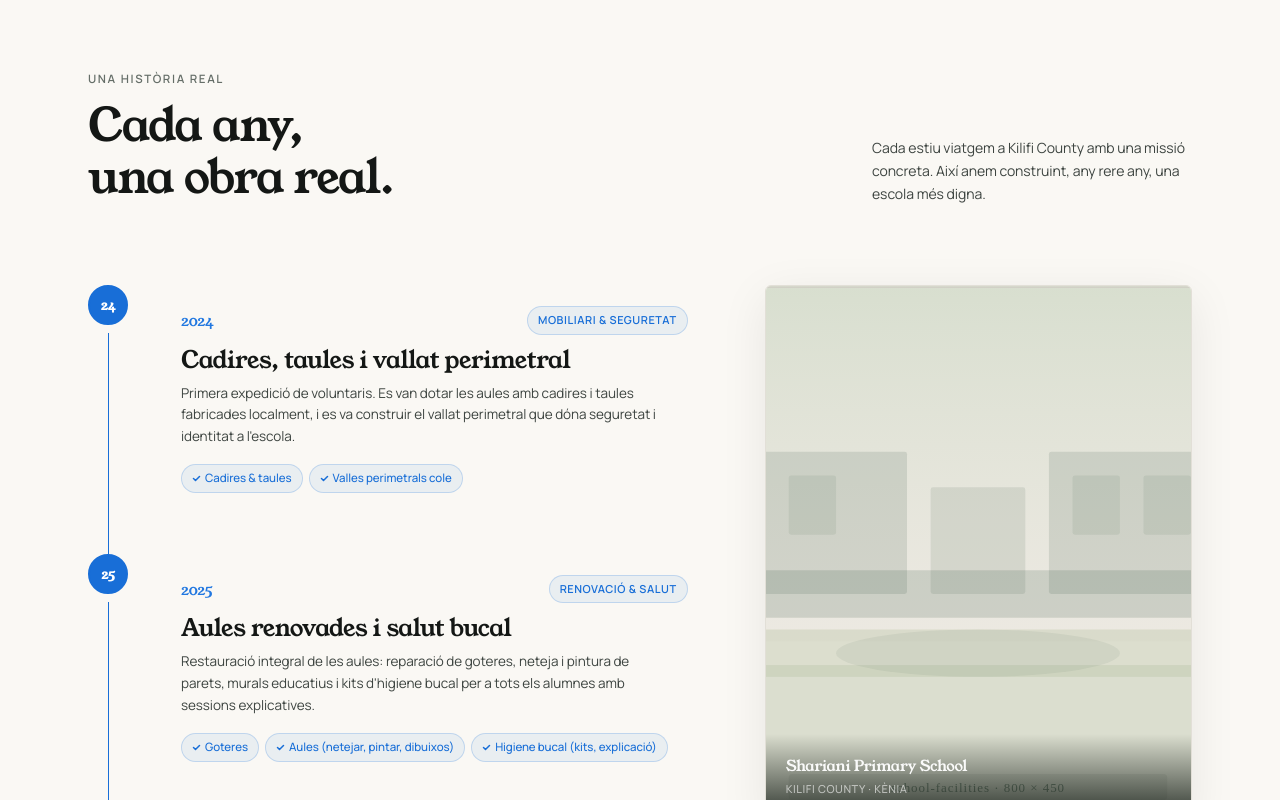
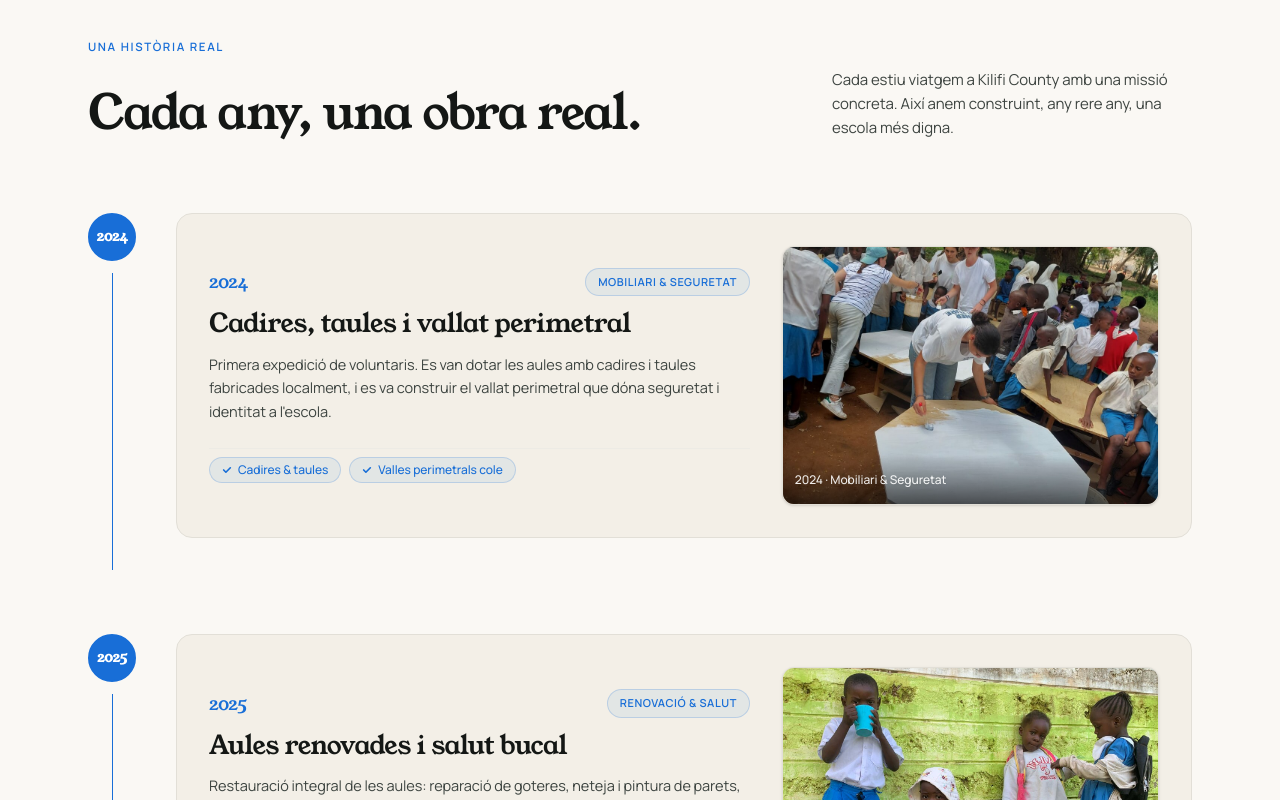
Before and after one commit to carlamosi/shariani-web, a Next.js app: page /obra-real in a window 1280 px wide. Shown: the part 540-1340 px from the top of the page. Built offline with nearby package versions, Linux system fonts and the light colour scheme.

Commit message:
refactor: enrich /obra-real timeline with integrated photography, eliminate AI-slop card styling in Impact section, and keep Home lightweight

```diff
--- a/src/app/page.tsx
+++ b/src/app/page.tsx
@@ -1,7 +1,6 @@
 import { Navbar } from '@/components/layout/Navbar';
 import { Hero } from '@/components/sections/Hero';
 import { Story } from '@/components/sections/Story';
-import { Project } from '@/components/sections/Project';
 import { ImprovementsTeaser } from '@/components/sections/ImprovementsTeaser';
 import { MediaStrip } from '@/components/sections/MediaStrip';
 import { Impact } from '@/components/sections/Impact';
@@ -18,7 +17,6 @@ export default function Home() {
       <main>
         <Hero />
         <Story />
-        <Project />
         <ImprovementsTeaser />
         <MediaStrip />
         <Impact />
--- a/src/components/sections/Improvements.tsx
+++ b/src/components/sections/Improvements.tsx
@@ -15,13 +15,51 @@ interface YearProject {
   tag: string;
   state: YearState;
   items: string[];
+  image: { src: string; alt: string };
 }
 
-const PROJECTS_DATA: { year: string; state: YearState; items: string[] }[] = [
-  { year: '2024', state: 'done', items: ['Cadires & taules', 'Valles perimetrals cole'] },
-  { year: '2025', state: 'done', items: ['Goteres', 'Aules (netejar, pintar, dibuixos)', 'Higiene bucal (kits, explicació)'] },
-  { year: '2026', state: 'active', items: ['300 faldilles', 'Pintar entrada / mural cole', 'Reformes sala profes'] },
-  { year: '2027', state: 'future', items: ['Lavabos', 'Biblio', 'Basura', 'Lab'] },
+const PROJECTS_DATA: {
+  year: string;
+  state: YearState;
+  items: string[];
+  image: { src: string; alt: string };
+}[] = [
+  {
+    year: '2024',
+    state: 'done',
+    items: ['Cadires & taules', 'Valles perimetrals cole'],
+    image: {
+      src: images.fase1_1.src,
+      alt: 'Aules condicionades i mobiliari nou a Shariani (2024)',
+    },
+  },
+  {
+    year: '2025',
+    state: 'done',
+    items: ['Goteres', 'Aules (netejar, pintar, dibuixos)', 'Higiene bucal (kits, explicació)'],
+    image: {
+      src: images.classroom.src,
+      alt: 'Restauració de les aules i kits d higiene bucal (2025)',
+    },
+  },
+  {
+    year: '2026',
+    state: 'active',
+    items: ['300 faldilles', 'Pintar entrada / mural cole', 'Reformes sala profes'],
+    image: {
+      src: images.fase3_1.src,
+      alt: 'Muro perimetral, mural i sala de professors (2026)',
+    },
+  },
+  {
+    year: '2027',
+    state: 'future',
+    items: ['Lavabos', 'Biblio', 'Basura', 'Lab'],
+    image: {
+      src: images.schoolBuilding.src,
+      alt: 'Planificació dels lavabos, biblioteca i laboratori a Shariani (2027)',
+    },
+  },
 ];
 
 const IMPROVEMENTS_TEXT = {
@@ -108,40 +146,39 @@ export function Improvements() {
   return (
     <section
       id="shariani"
-      className="py-20 md:py-32 overflow-hidden"
+      className="py-16 md:py-24 overflow-hidden"
       style={{ background: 'var(--ivory)' }}
       aria-labelledby="improvements-heading"
     >
       <div className="container-page">
         <div
           ref={sectionRef}
-          className="mb-16 md:mb-20"
+          className="mb-14 md:mb-18"
           style={{
             opacity: sectionVisible ? 1 : 0,
-            transform: sectionVisible ? 'none' : 'translateY(28px)',
+            transform: sectionVisible ? 'none' : 'translateY(24px)',
             transition: 'opacity 0.7s ease, transform 0.7s ease',
           }}
         >
-          <p className="section-label mb-3">{tr.improvements.sectionLabel}</p>
+          <p className="section-label mb-3" style={{ color: 'var(--forest)' }}>{tr.improvements.sectionLabel}</p>
           <div className="flex flex-col md:flex-row md:items-end md:justify-between gap-4">
             <h2
               id="improvements-heading"
-              className="font-heading leading-[1.08] text-[var(--ink)] font-semibold"
-              style={{ fontSize: 'clamp(32px, 4vw, 46px)', letterSpacing: '-0.025em', maxWidth: '560px' }}
+              className="font-heading leading-[1.08] text-[var(--ink)] font-normal"
+              style={{ fontSize: 'clamp(32px, 4vw, 48px)', letterSpacing: '-0.025em', maxWidth: '600px', fontFamily: 'var(--font-editorial)' }}
             >
-              {tr.improvements.heading1}<br />{tr.improvements.heading2}
+              {tr.improvements.heading1} {tr.improvements.heading2}
             </h2>
             <p
               className="font-sans text-[var(--ink-muted)] leading-relaxed"
-              style={{ fontSize: '14px', maxWidth: '320px' }}
+              style={{ fontSize: '15px', maxWidth: '360px' }}
             >
               {tr.improvements.subheading}
             </p>
           </div>
         </div>
 
-        <div className="grid grid-cols-1 lg:grid-cols-12 gap-10 lg:gap-14 items-start">
-          <div className="lg:col-span-7 flex flex-col gap-0">
+        <div className="flex flex-col gap-12 lg:gap-16">
           {projects.map((project, idx) => (
             <TimelineEntry
               key={project.year}
@@ -151,29 +188,6 @@ export function Improvements() {
               activeNow={langText.activeNow}
             />
           ))}
-          </div>
-
-          <div className="lg:col-span-5 hidden lg:block">
-            <div className="sticky top-28">
-              <div
-                className="relative overflow-hidden image-zoom-container"
-                style={{ aspectRatio: '4/5', borderRadius: '6px', border: '1px solid var(--border)', boxShadow: '0 12px 48px rgba(0,0,0,0.08)' }}
-              >
-                <Image src={images.schoolFacilities.src} alt={images.schoolFacilities.alt} fill sizes="35vw" className="object-cover" />
-                <div
-                  className="absolute bottom-0 left-0 right-0 p-5"
-                  style={{ background: 'linear-gradient(to top, rgba(14,22,16,0.85) 0%, transparent 100%)' }}
-                >
-                  <p className="font-heading text-white/95 text-[15px] font-semibold tracking-tight">
-                    {tr.improvements.photoCaption}
-                  </p>
-                  <p className="font-sans text-white/60 text-[11px] mt-0.5 tracking-wider uppercase font-medium">
-                    {tr.improvements.photoSubCaption}
-                  </p>
-                </div>
-              </div>
-            </div>
-          </div>
         </div>
       </div>
     </section>
@@ -213,73 +227,82 @@ function TimelineEntry({
   isLast: boolean;
   activeNow: string;
 }) {
-  const { ref, inView } = useInView(0.15);
+  const { ref, inView } = useInView(0.12);
   const isActive = project.state === 'active';
   const isFuture = project.state === 'future';
 
   return (
     <div
       ref={ref}
-      className="flex gap-6 md:gap-8"
+      className="flex gap-4 sm:gap-8 lg:gap-10"
       style={{
         opacity: inView ? 1 : 0,
-        transform: inView ? 'none' : 'translateY(32px)',
-        transition: `opacity 0.65s ease ${index * 0.14}s, transform 0.65s ease ${index * 0.14}s`,
+        transform: inView ? 'none' : 'translateY(28px)',
+        transition: `opacity 0.65s ease ${index * 0.12}s, transform 0.65s ease ${index * 0.12}s`,
       }}
     >
-      <div className="flex flex-col items-center flex-shrink-0 w-10">
+      {/* Timeline Indicator Column */}
+      <div className="flex flex-col items-center flex-shrink-0 w-10 sm:w-12">
         <div
-          className="w-10 h-10 rounded-full flex items-center justify-center flex-shrink-0 z-10 relative"
-          style={{ fontFamily: 'var(--font-heading)', fontSize: '13px', fontWeight: 700, letterSpacing: '-0.01em', transition: 'box-shadow 0.3s ease', ...bubbleStyle[project.state] }}
+          className="w-10 h-10 sm:w-12 sm:h-12 rounded-full flex items-center justify-center flex-shrink-0 z-10 relative"
+          style={{ fontFamily: 'var(--font-heading)', fontSize: '14px', fontWeight: 700, letterSpacing: '-0.01em', ...bubbleStyle[project.state] }}
         >
           {isActive && (
-            <span className="absolute inset-0 rounded-full animate-ping" style={{ background: 'rgba(45,90,60,0.18)', animationDuration: '2s' }} aria-hidden="true" />
+            <span className="absolute inset-0 rounded-full animate-ping" style={{ background: 'rgba(24,110,215,0.2)', animationDuration: '2s' }} aria-hidden="true" />
           )}
-          <span className="relative z-10">{project.year.slice(2)}</span>
+          <span className="relative z-10">{project.year}</span>
         </div>
         {!isLast && (
-          <div className="flex-1 w-px mt-2 mb-0" style={{ minHeight: '48px', ...lineStyle[project.state] }} aria-hidden="true" />
+          <div className="flex-1 w-px mt-3 mb-0" style={{ minHeight: '60px', ...lineStyle[project.state] }} aria-hidden="true" />
         )}
       </div>
 
-      <div className="pb-10 flex-1 rounded-xl" style={{ paddingBottom: isLast ? '0' : '2.5rem' }}>
+      {/* Content & Integrated Photography Card */}
+      <div className="flex-1 pb-4 sm:pb-8">
         <div
-          className="p-5 rounded-xl transition-all duration-300"
+          className="p-6 sm:p-8 rounded-2xl transition-all duration-300 border grid grid-cols-1 lg:grid-cols-12 gap-8 items-center"
           style={{
-            background: isActive ? 'linear-gradient(135deg, rgba(24,110,215,0.04) 0%, rgba(24,110,215,0.01) 100%)' : isFuture ? 'rgba(0,0,0,0.015)' : 'transparent',
-            border: isActive ? '1px solid rgba(24,110,215,0.15)' : isFuture ? '1px dashed var(--border)' : '1px solid transparent',
-            opacity: isFuture ? 0.72 : 1,
+            background: isActive ? 'linear-gradient(135deg, rgba(24,110,215,0.04) 0%, rgba(24,110,215,0.01) 100%)' : isFuture ? 'rgba(0,0,0,0.015)' : 'var(--paper)',
+            borderColor: isActive ? 'rgba(24,110,215,0.25)' : isFuture ? 'var(--border)' : 'var(--border)',
+            opacity: isFuture ? 0.8 : 1,
           }}
         >
-          <div className="flex items-center justify-between gap-3 mb-2.5 flex-wrap">
+          {/* Left Text Block */}
+          <div className="lg:col-span-7 flex flex-col justify-between">
+            <div>
+              <div className="flex items-center justify-between gap-3 mb-3 flex-wrap">
                 <div className="flex items-center gap-2">
-              <span className="font-heading leading-none font-bold tracking-tight" style={{ fontSize: 'clamp(13px, 1.2vw, 15px)', color: isFuture ? 'var(--ink-muted)' : 'var(--forest-mid)' }}>
+                  <span className="font-heading leading-none font-bold tracking-tight text-lg text-[var(--forest)]" style={{ fontFamily: 'var(--font-editorial)' }}>
                     {project.year}
                   </span>
                   {isActive && (
-                <span className="text-[10px] font-semibold uppercase tracking-widest px-1.5 py-0.5 rounded" style={{ background: 'rgba(45,90,60,0.1)', color: 'var(--forest)' }}>
+                    <span className="text-[10px] font-semibold uppercase tracking-widest px-2 py-0.5 rounded-full" style={{ background: 'rgba(24,110,215,0.1)', color: 'var(--forest)' }}>
                       ● {activeNow}
                     </span>
                   )}
                 </div>
-            <span className="font-sans text-[11px] px-2.5 py-1 rounded-full tracking-wider uppercase font-semibold flex-shrink-0" style={tagStyle[project.state]}>
+                <span className="font-sans text-[11px] px-3 py-1 rounded-full tracking-wider uppercase font-semibold flex-shrink-0" style={tagStyle[project.state]}>
                   {project.tag}
                 </span>
               </div>
 
-          <h3 className="font-heading text-[var(--ink)] mb-2 leading-snug font-semibold" style={{ fontSize: 'clamp(18px, 2vw, 24px)', letterSpacing: '-0.02em', opacity: isFuture ? 0.75 : 1 }}>
+              <h3
+                className="text-[var(--ink)] mb-3 leading-snug font-normal"
+                style={{ fontSize: 'clamp(20px, 2.2vw, 26px)', letterSpacing: '-0.02em', fontFamily: 'var(--font-editorial)' }}
+              >
                 {project.headline}
               </h3>
 
-          <p className="font-sans text-[var(--ink-muted)] leading-relaxed mb-4" style={{ fontSize: '13.5px', maxWidth: '480px' }}>
+              <p className="font-sans text-[var(--ink-muted)] leading-relaxed mb-6" style={{ fontSize: '14.5px' }}>
                 {project.body}
               </p>
+            </div>
 
-          <div className="flex flex-wrap gap-1.5" role="list" aria-label={`Activitats ${project.year}`}>
+            <div className="flex flex-wrap gap-2 pt-2 border-t border-[var(--border-light)]" role="list" aria-label={`Activitats ${project.year}`}>
               {project.items.map((item) => (
-              <span key={item} role="listitem" className="inline-flex items-center gap-1 font-sans text-[11.5px] font-medium px-2.5 py-1 rounded-full" style={chipStyle[project.state]}>
+                <span key={item} role="listitem" className="inline-flex items-center gap-1.5 font-sans text-xs font-medium px-3 py-1 rounded-full" style={chipStyle[project.state]}>
                   {project.state === 'done' && (
-                  <svg width="9" height="9" viewBox="0 0 9 9" fill="none" aria-hidden="true"><path d="M1.5 4.5L3.5 6.5L7.5 2.5" stroke="currentColor" strokeWidth="1.5" strokeLinecap="round" strokeLinejoin="round"/></svg>
+                    <svg width="10" height="10" viewBox="0 0 9 9" fill="none" aria-hidden="true"><path d="M1.5 4.5L3.5 6.5L7.5 2.5" stroke="currentColor" strokeWidth="1.5" strokeLinecap="round" strokeLinejoin="round"/></svg>
                   )}
                   {project.state === 'active' && <span className="w-1.5 h-1.5 rounded-full bg-amber-600 flex-shrink-0" aria-hidden="true" />}
                   {project.state === 'future' && <span className="w-1.5 h-1.5 rounded-full border border-current flex-shrink-0 opacity-50" aria-hidden="true" />}
@@ -288,6 +311,23 @@ function TimelineEntry({
               ))}
             </div>
           </div>
+
+          {/* Right Image Block */}
+          <div className="lg:col-span-5 relative w-full aspect-[16/11] rounded-xl overflow-hidden border border-[var(--border)] shadow-sm bg-[var(--paper)]">
+            <Image
+              src={project.image.src}
+              alt={project.image.alt}
+              fill
+              sizes="(max-width: 1024px) 100vw, 36vw"
+              className="object-cover transition-transform duration-700 hover:scale-105"
+            />
+            <div className="absolute bottom-0 inset-x-0 p-3 bg-gradient-to-t from-black/60 to-transparent">
+              <span className="text-white/90 text-xs font-medium drop-shadow-xs">
+                {project.year} · {project.tag}
+              </span>
+            </div>
+          </div>
+        </div>
       </div>
     </div>
   );
```
Also changed, not shown: src/components/sections/Impact.tsx (+14 -44 lines), src/data/translations.ts (+6 -6 lines). Lines whose indentation alone changed are shown as unchanged.
